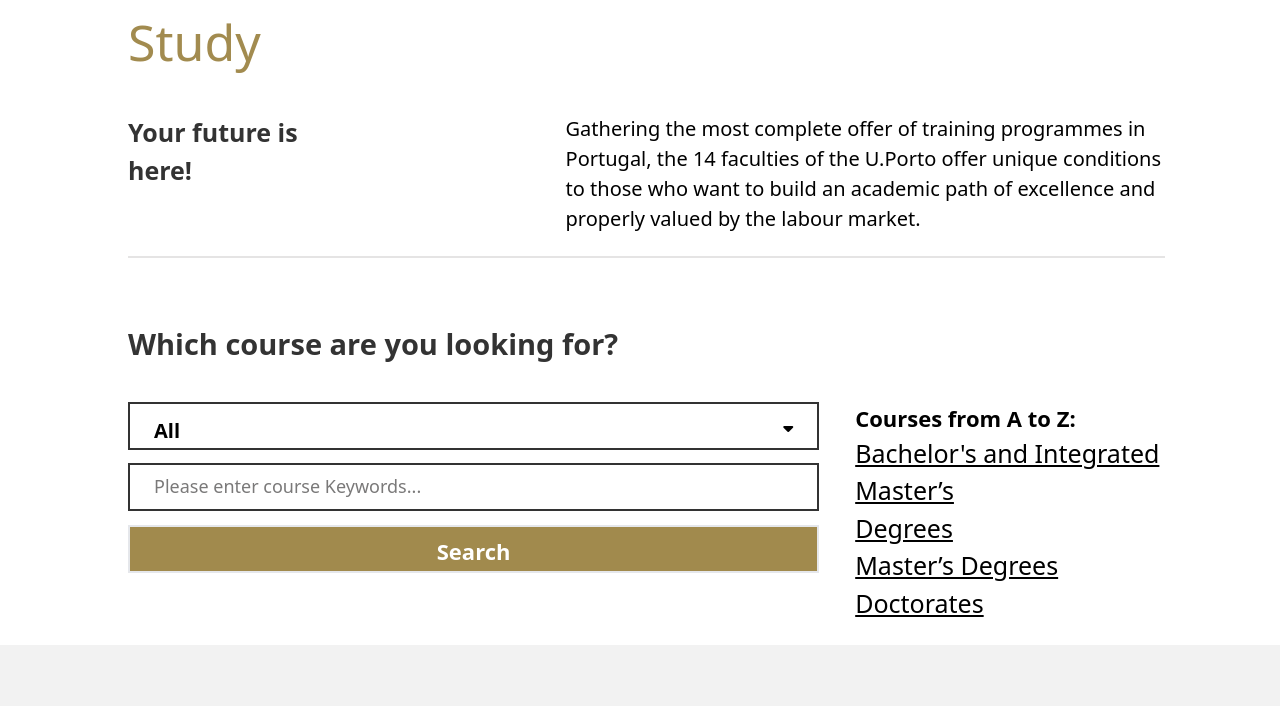
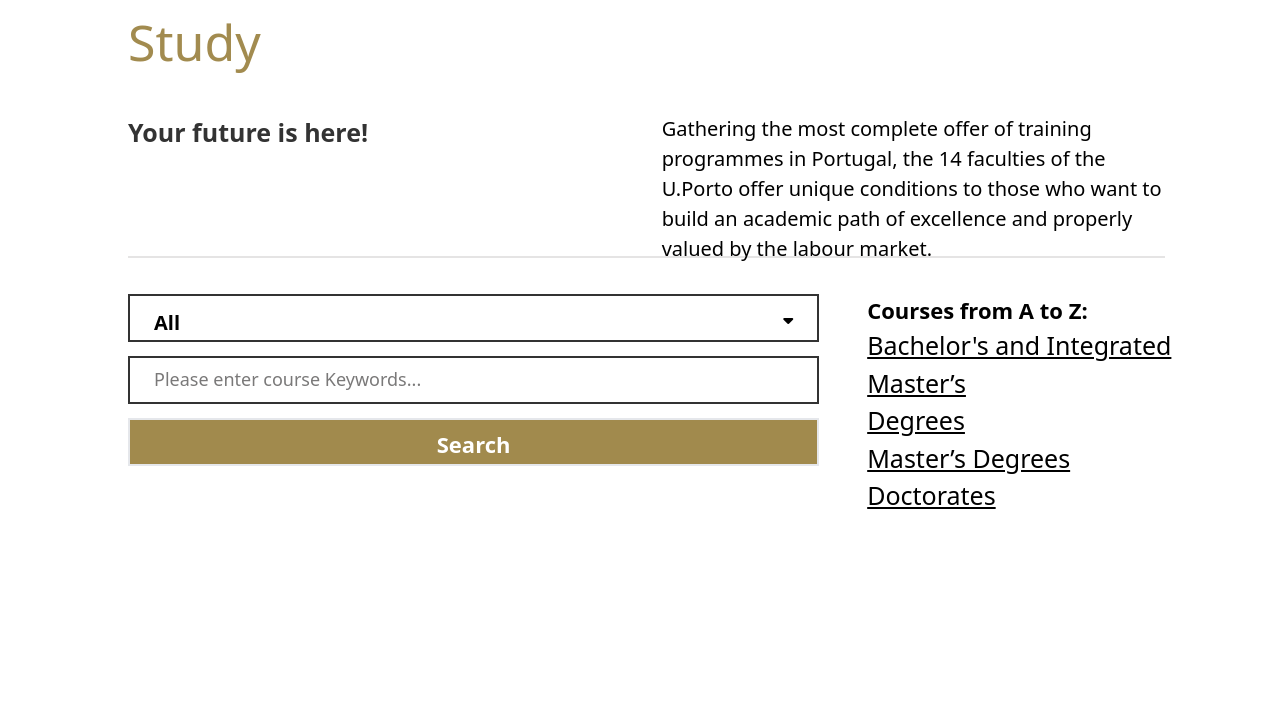
Before and after one commit to musi922/ThegymCloningGate, a website: page index.html in a window 1280 px wide. Shown: the part 734-1440 px from the top of the page. Drawn offline with Linux system fonts and the light colour scheme.

Commit message:
Addind study section responsiveness

```diff
--- a/index.html
+++ b/index.html
@@ -93,7 +93,7 @@
     <section class="w-full h-[70vh]">
         <div class="relative h-full w-full overflow-hidden">
             <img src="/images/si.jpg" class="absolute inset-0 h-full w-full object-cover scale-110" alt="Background Image">
-            <div class="absolute inset-0 bg-[#2b2a2a] bg-opacity-80 text-[#d5d5d5] font-bold w-[90%] md:w-[70%] lg:w-[50%] xl:w-[35%] h-[20vh] md:h-[20vh] lg:h-[30vh] xl:h-[34vh] 2xl:h-[29vh] mt-[45%] md:mt-[28%] xl:mt-[18%] text-[22px] lg:text-[20px] xl:text-[18px] ml-4 md:ml-20 lg:ml-32 xl:ml-28 p-4 md:pl-6">
+            <div class="absolute inset-0 bg-[#2b2a2a] bg-opacity-80 text-[#d5d5d5] font-bold w-[90%] md:w-[70%] lg:w-[50%] xl:w-[35%] h-[20vh] md:h-[20vh] lg:h-[30vh] xl:h-[34vh] 2xl:h-[29vh] mt-[85%] md:mt-[28%] xl:mt-[18%] text-[22px] lg:text-[20px] xl:text-[18px] ml-4 md:ml-20 lg:ml-32 xl:ml-28 p-4 md:pl-6">
                 <h1 class="text-[#d5d5d5] font-semibold lg:text-[16px] text-[20px] xl:xl:text-[20px] 2xl:xl:text-[30px]">  in the world's in the top 200 in 13<br> areas of study!</h1>
                 <h1 class="hidden md:block text-[16px] lg:text-[16px] xl:text-[16px] font-normal tracking-tight pt-3 md:pt-5 pr-2 lg:pr-4 xl:pr-9">
                     The U.Porto stands out in 28 areas of study in the 2024 edition of the “QS World University 2024 Rankings by Subject”, being and  the best in  <br>Portuguese in 16 of them.
@@ -112,44 +112,43 @@
     </section>
 
 
-    <section class="h-[80vh]  w-full pl-32">
+    <section class="h-auto md:h-[90vh] w-full pl-4 sm:pl-8 md:pl-16 lg:pl-32">
         <div class="mt-[3%]">
             <h1 class="text-[#a28b4f] text-[50px] font-light">Study</h1>
         </div>
-        <div class="flex mt-[3%] gap-56 h-[18vh] w-[90%] border-b-2 border-[#e5e4e4]">
-            <h1 class="text-[#333333] text-[25px] font-bold">Your future is here!</h1>
-           <div class="w-[65%] text-[20px] h-[15vh] font-thin"> <h1 >
-            Gathering the most complete offer of training programmes in Portugal, the 14 faculties of the U.Porto offer unique conditions to those who want to build an academic path of excellence and properly valued by the labour market.
-        </h1></div>
+        <div class="flex flex-col md:flex-row mt-[3%] gap-56 h-[25vh] sm:h-[18vh] w-[90%] border-b-2 border-[#e5e4e4]">
+            <h1 class="text-[#333333] text-[25px] font-bold order-2 sm:order-1 sm:hidden md:hidden hidden lg:block xl:block 2xl:block w-[40%]">Your future is here!</h1>
+            <div class="w-full md:w-[65%] text-[20px] h-[20vh] sm:h-[15vh] font-thin md:order-1 sm:order-2">
+                <h1>Gathering the most complete offer of training programmes in Portugal, the 14 faculties of the U.Porto offer unique conditions to those who want to build an academic path of excellence and properly valued by the labour market.</h1>
+            </div>
         </div>
-        <div class="text-[#333333] text-[29px] font-bold mt-16">
-            <h1>Which course are you looking for?</h1>
-        </div>
-        <div class="flex w-full h-full mt-9">
-            <div class=" w-[60%] h-full ">
+        <div class="flex flex-col md:flex-row w-full h-full mt-9">
+            <div class="w-full md:w-[60%] h-full md:mr-3 flex flex-col">
                 <div class="w-full h-[6vh] border-2 border-[#333333] justify-between flex pl-6 pr-6 pt-3">
                     <h1 class="font-semibold text-[20px]">All</h1>
                     <h1><i class="fa-solid fa-caret-down text-black ml-4 "></i></h1>
                 </div>
                 <div class="w-full h-[6vh] border-2 border-[#333333] justify-between flex pl-6 pr-6 mt-[2%]">
-                    <h1 class="font-medium text-[18px]  text-[#7a7979] pt-2">Please enter course Keywords...</h1>
+                    <h1 class="font-medium text-[18px] text-[#7a7979] pt-2">Please enter course Keywords...</h1>
                 </div>
-                <div class="w-full h-[6vh] border-2 bg-[#a18a4d] text-center justify-center  flex pl-6 pr-6 mt-[2%]">
-                    <h1 class="font-bold text-[22px]  text-white pt-2">Search</h1>
+                <div class="w-full h-[6vh] border-2 bg-[#a18a4d] text-center justify-center flex pl-6 pr-6 mt-[2%]">
+                    <h1 class="font-bold text-[22px] text-white pt-2">Search</h1>
                 </div>
-
             </div>
-            <div class="w-[30%] h-[20vh] ml-3 pl-6">
+            <div class="w-full md:w-[30%] h-[25vh] md:ml-3 pl-6 mt-3 md:mt-0">
                 <h1 class="font-semibold text-[22px]">Courses from A to Z:</h1>
                 <h1 class="font-thin text-[25px] underline">Bachelor's and Integrated Master’s</h1>
                 <h1 class="font-thin text-[25px] underline">Degrees</h1>
                 <h1 class="font-thin text-[25px] underline">Master’s Degrees</h1>
                 <h1 class="font-thin text-[25px] underline">Doctorates</h1>
             </div>
+        </div>
+    </section>
 
-        </div>
 
-    </section>
+
+
+
     <section class="h-[94vh]  w-full pl-32 bg-[#f2f2f2]">
         <div class="pt-16 flex justify-between">
             <h1 class="text-[#a28b4f] text-[50px] font-light">News</h1>
```
Also changed, not shown: src/output.css.
